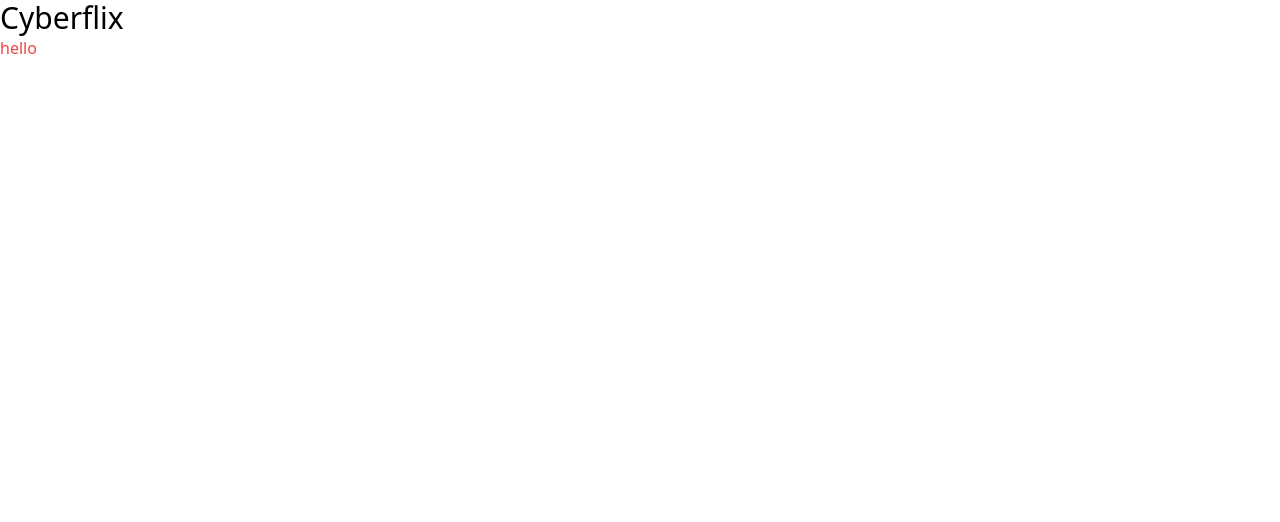
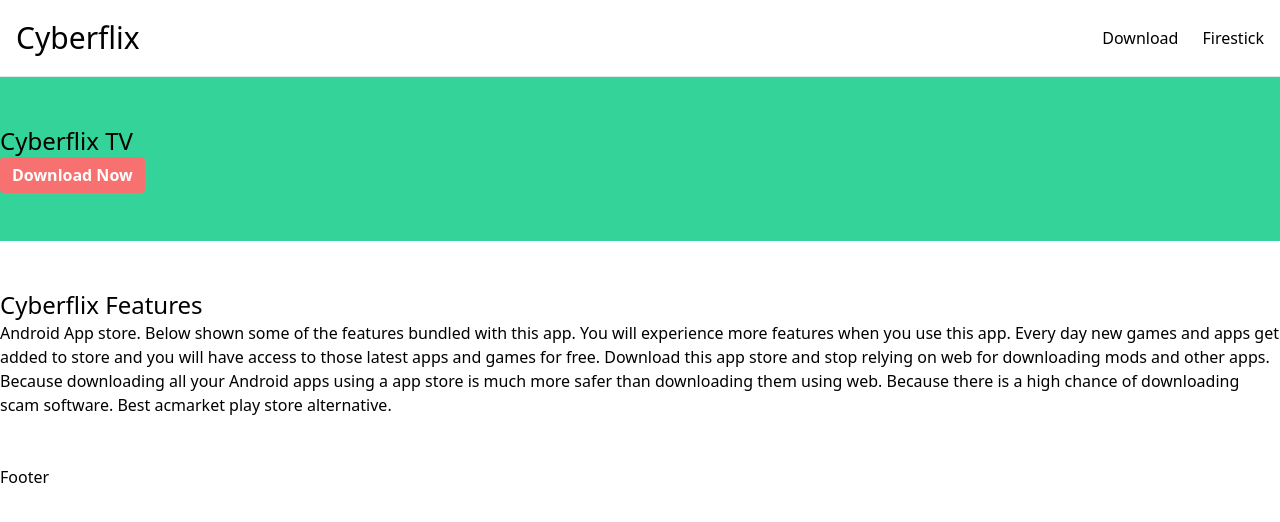
Before and after one commit to rawnawk/cyberflix, a Gatsby site: page / in a window 1280 px wide. Built offline with nearby package versions, Linux system fonts and the light colour scheme; Gatsby itself is replaced by a stand-in of ours.

Commit message:
transfer

```diff
--- a/src/assets/styles/Global.css
+++ b/src/assets/styles/Global.css
@@ -22,4 +22,13 @@
     .menu a{
         @apply px-3 py-1 hover:bg-gray-800 rounded  transition duration-500 ease-in-out
     }
+    .mobile-nav ul li {
+        @apply border-b py-1
+    }
+    .mobile-nav ul li a{
+        @apply hover:text-blue-500
+    }
+    .btn-alpha {
+        @apply px-3 py-1.5 bg-red-400 text-white font-semibold rounded hover:bg-red-500 transition ease-in-out
+    }
 }
--- /dev/null
+++ b/src/c/Footer.js
@@ -0,0 +1,9 @@
+import React from 'react'
+
+export default function Footer() {
+    return (
+        <div>
+            Footer
+        </div>
+    )
+}
--- /dev/null
+++ b/src/c/Header.js
@@ -0,0 +1,45 @@
+import React, {useState} from 'react'
+
+import { Link } from "gatsby"
+
+export default function Header() {
+    const [mobile, setMobile] = useState(false)
+
+    return (
+        <header>
+            <nav className="md:hidden">
+                <div className="flex items-center justify-between px-4 py-5 border-b">
+                    <div>
+                        <a href="/"><h1>Cyberflix</h1></a>
+                    </div>
+                    <button onClick={()=>setMobile(!mobile)}>
+                        <svg xmlns="http://www.w3.org/2000/svg" className="h-6 w-6" fill="none" viewBox="0 0 24 24" stroke="currentColor">
+                            <path strokeLinecap="round" strokeLinejoin="round" strokeWidth={2} d="M4 6h16M4 12h16M4 18h16" />
+                        </svg>
+                    </button>
+                </div>
+                <div className={`text-center mobile-nav ${mobile?'block':'hidden'}`}>
+                    <ul>
+                        <li>
+                            <Link to="/download/">Download</Link>
+                        </li>
+                        <li>
+                            <Link to="/firestick/">Firestick</Link>
+                        </li>
+                    </ul>
+                </div>
+            </nav>
+            <nav className="hidden md:block">
+                <div className="flex items-center justify-between px-4 py-5 border-b">
+                    <div>
+                        <a href="/"><h1>Cyberflix</h1></a>
+                    </div>
+                    <div className={`text-center space-x-6`}>
+                        <Link to="/download/">Download</Link>
+                        <Link to="/firestick/">Firestick</Link>
+                    </div>
+                </div>
+            </nav>
+        </header>
+    )
+}
--- /dev/null
+++ b/src/c/Layout.js
@@ -0,0 +1,14 @@
+import React from 'react'
+import Header from './Header'
+import Footer from './Footer'
+
+
+export default function Layout({children}) {
+    return (
+        <div>
+            <Header />
+            {children}
+            <Footer />
+        </div>
+    )
+}
--- a/src/pages/index.js
+++ b/src/pages/index.js
@@ -1,12 +1,21 @@
 import React from 'react'
+import Layout from '../c/Layout'
+import Seo from '../c/seo'
 
 export default function Index() {
-  return (
-    <div>
-      <h1>Cyberflix</h1>
-      <p className="text-red-500">
-        hello
-      </p>
-    </div>
-  )
+	return (
+		<Layout>
+			<Seo title="" />
+			<article className="bg-green-400 py-12">
+				<div className="container mx-auto">
+					<h2>Cyberflix TV</h2>
+                    <button className="btn-alpha">Download Now</button>
+				</div>
+			</article>
+			<article className="py-12 container mx-auto">
+				<h2>Cyberflix Features</h2>
+				<p>Android App store. Below shown some of the features bundled with this app. You will experience more features when you use this app. Every day new games and apps get added to store and you will have access to those latest apps and games for free. Download this app store and stop relying on web for downloading mods and other apps. Because downloading all your Android apps using a app store is much more safer than downloading them using web. Because there is a high chance of downloading scam software. Best acmarket play store alternative.</p>
+			</article>
+		</Layout>
+	)
 }
```
